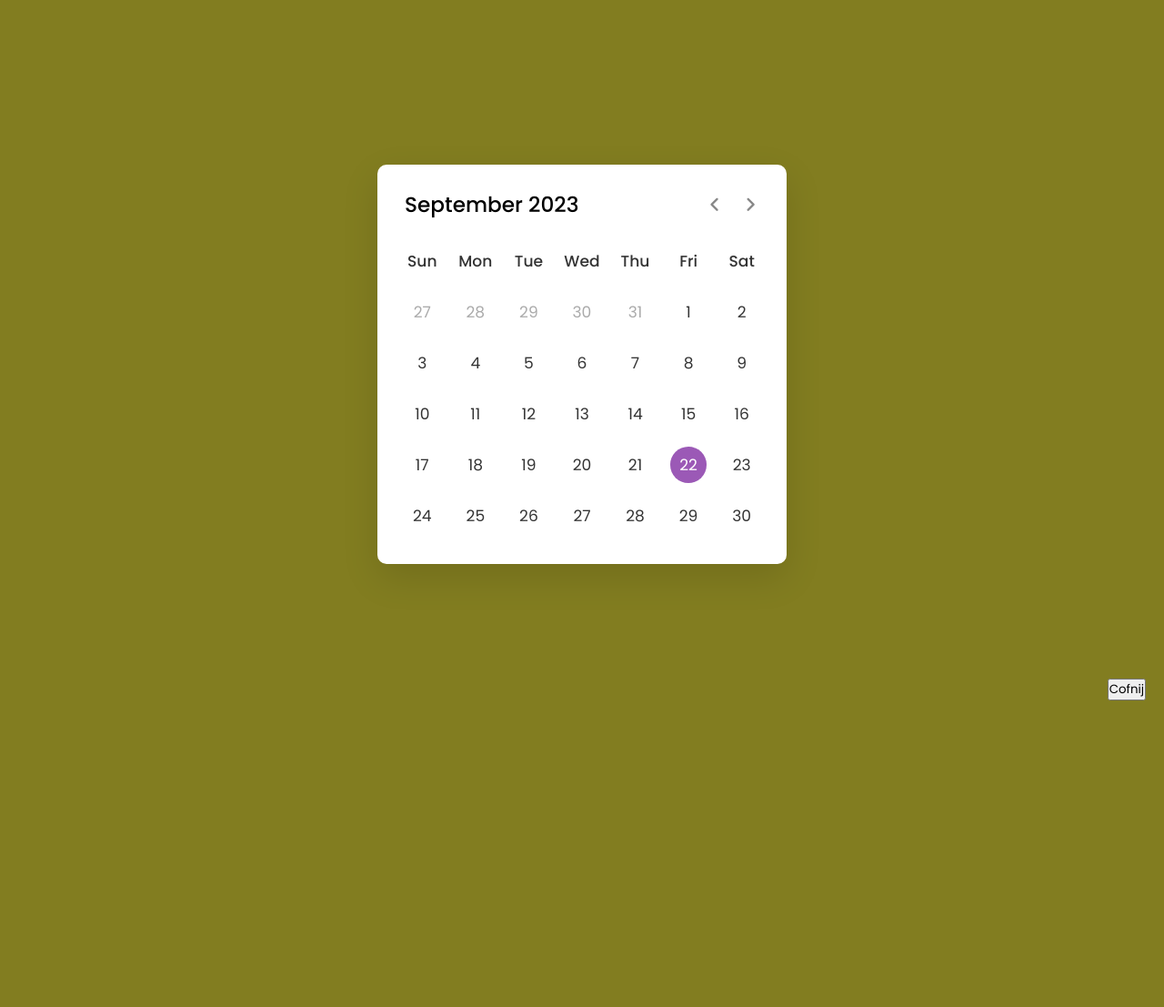
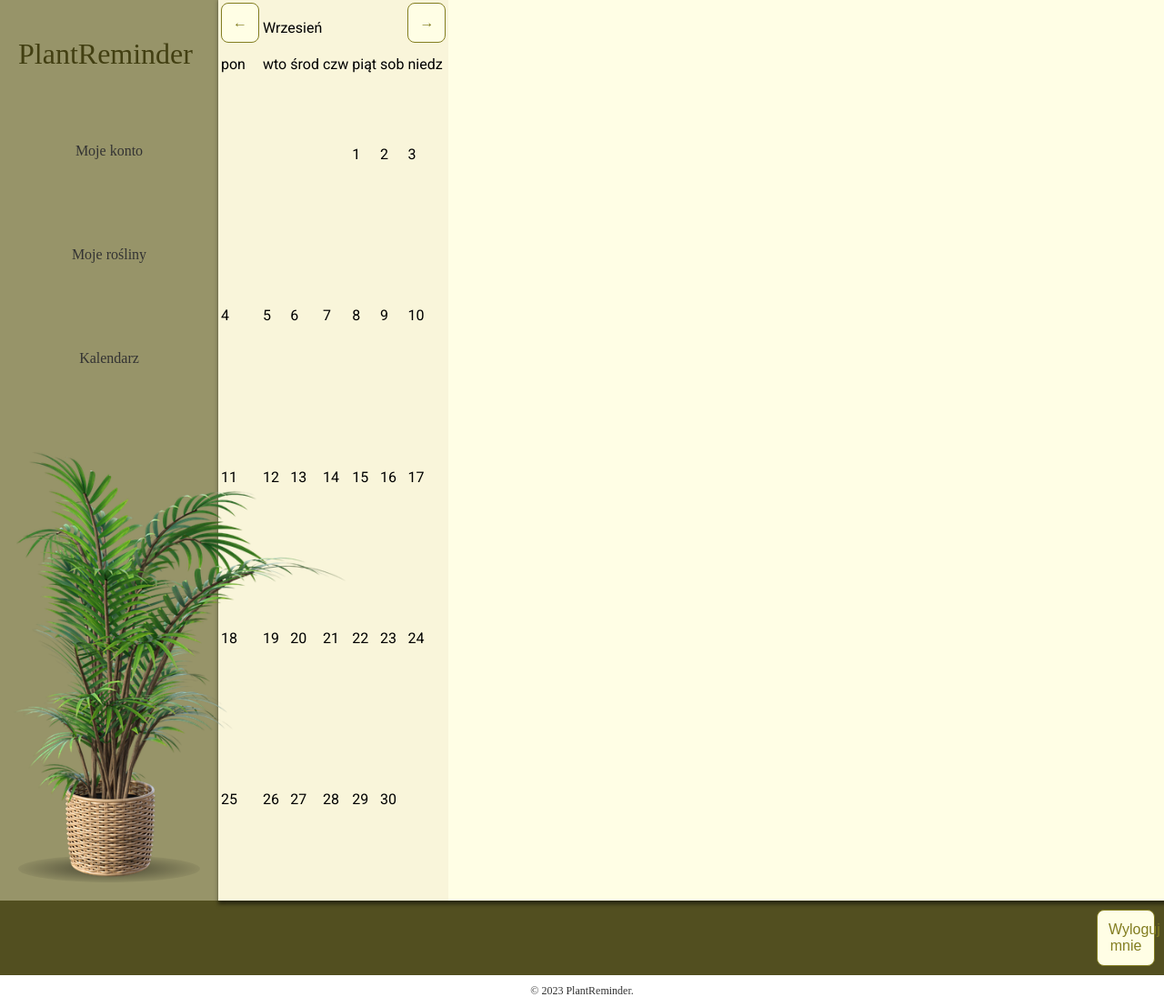
Before and after one commit to Maja06063/PlantReminder, a Flask app: template ServerApp/templates/calendar.html in a window 1280 px wide. Shown: the whole page at 91% size. Before the commit the page ends 770 px from the top, so only its background shows below. Run offline with Flask 3, Linux system fonts and the light colour scheme; the template is opened without the code that fills it, so the values that code supplies are empty.

Commit message:
pierwsze próby kalendarza

```diff
--- a/ServerApp/backend.py
+++ b/ServerApp/backend.py
@@ -36,6 +36,9 @@ def redirect_to_my_account_page():
 
     return "<script>location.href = '/';</script>"
 
+@app.route('/calendar', methods=['GET'])
+def redirect_to_calendar_page():
+    return render_template("calendar.html")
 
 @app.route('/podstrona_sign', methods=['GET','POST'])
 def redirect_to_sign_page():
--- a/ServerApp/static/scripts/calendar.js
+++ b/ServerApp/static/scripts/calendar.js
@@ -1,47 +1,36 @@
-const daysTag = document.querySelector(".days"),
-currentDate = document.querySelector(".current-date"),
-prevNextIcon = document.querySelectorAll(".icons span");
-// getting new date, current year and month
-let date = new Date(),
-currYear = date.getFullYear(),
-currMonth = date.getMonth();
-// storing full name of all months in array
-const months = ["January", "February", "March", "April", "May", "June", "July",
-              "August", "September", "October", "November", "December"];
-const renderCalendar = () => {
-    let firstDayofMonth = new Date(currYear, currMonth, 1).getDay(), // getting first day of month
-    lastDateofMonth = new Date(currYear, currMonth + 1, 0).getDate(), // getting last date of month
-    lastDayofMonth = new Date(currYear, currMonth, lastDateofMonth).getDay(), // getting last day of month
-    lastDateofLastMonth = new Date(currYear, currMonth, 0).getDate(); // getting last date of previous month
-    let liTag = "";
-    for (let i = firstDayofMonth; i > 0; i--) { // creating li of previous month last days
-        liTag += `<li class="inactive">${lastDateofLastMonth - i + 1}</li>`;
+let browsing_date = new Date();
+const months = ["Styczeń", "Luty", "Marzec", "Kwiecień", "Maj", "Czerwiec", "Lipiec",
+              "Sierpień", "Wrzesień", "Październik", "Listopad", "Grudzień"];
+let table_fields = document.querySelectorAll("#calendar tbody td");
+
+function prev_month(){
+    browsing_date = new Date(browsing_date.getFullYear(), browsing_date.getMonth() - 1, 1);
+    generate_calendar();
+}
+function next_month(){
+    browsing_date = new Date(browsing_date.getFullYear(), browsing_date.getMonth() + 1, 1);
+    generate_calendar();
+}
+function clear_calendar(){
+    for(i=0;i<table_fields.length;i++){
+        table_fields[i].innerHTML ="";
     }
-    for (let i = 1; i <= lastDateofMonth; i++) { // creating li of all days of current month
-        // adding active class to li if the current day, month, and year matched
-        let isToday = i === date.getDate() && currMonth === new Date().getMonth()
-                     && currYear === new Date().getFullYear() ? "active" : "";
-        liTag += `<li class="${isToday}">${i}</li>`;
+}
+function generate_calendar(){
+    let first_date_of_month = new Date (browsing_date.getFullYear(),browsing_date.getMonth(),1);
+    let last_date_of_month = new Date (browsing_date.getFullYear(),browsing_date.getMonth()+1,0);
+    let first_day_of_week = first_date_of_month.getDay();
+    if (first_day_of_week ==0){
+        first_day_of_week=7;
     }
-    for (let i = lastDayofMonth; i < 6; i++) { // creating li of next month first days
-        liTag += `<li class="inactive">${i - lastDayofMonth + 1}</li>`
+    // Obliczanie różnicy między datami w milisekundach
+    let milisec_in_month=Math.abs(last_date_of_month - first_date_of_month);
+    // Obliczanie liczby dni
+    let days_in_month = Math.floor(milisec_in_month / (1000 * 60 * 60 * 24));
+    clear_calendar()
+    document.querySelector("#calendar_top").innerHTML = months[browsing_date.getMonth()]
+    for(i=1;i<days_in_month+2;i++){
+        table_fields[i+first_day_of_week-2].innerHTML = i;
     }
-    currentDate.innerText = `${months[currMonth]} ${currYear}`; // passing current mon and yr as currentDate text
-    daysTag.innerHTML = liTag;
 }
-renderCalendar();
-prevNextIcon.forEach(icon => { // getting prev and next icons
-    icon.addEventListener("click", () => { // adding click event on both icons
-        // if clicked icon is previous icon then decrement current month by 1 else increment it by 1
-        currMonth = icon.id === "prev" ? currMonth - 1 : currMonth + 1;
-        if(currMonth < 0 || currMonth > 11) { // if current month is less than 0 or greater than 11
-            // creating a new date of current year & month and pass it as date value
-            date = new Date(currYear, currMonth, new Date().getDate());
-            currYear = date.getFullYear(); // updating current year with new date year
-            currMonth = date.getMonth(); // updating current month with new date month
-        } else {
-            date = new Date(); // pass the current date as date value
-        }
-        renderCalendar(); // calling renderCalendar function
-    });
-});
+generate_calendar();
--- a/ServerApp/static/styles/calendar.css
+++ b/ServerApp/static/styles/calendar.css
@@ -1,134 +1,3 @@
-/* Import Google font - Poppins */
-@import url('https://fonts.googleapis.com/css2?family=Poppins:wght@400;500;600&display=swap');
-*{
-  margin: 0;
-  padding: 0;
-  box-sizing: border-box;
-  font-family: 'Poppins', sans-serif;
+#calendar{
+  background-color: rgb(249, 245, 218);
 }
-body{
-  display: flex;
-  align-items: center;
-  padding: 0 10px;
-  justify-content: center;
-  min-height: 100vh;
-  background: #827d20;
-}
-.wrapper{
-  width: 450px;
-  background: #fff;
-  border-radius: 10px;
-  box-shadow: 0 15px 40px rgba(0,0,0,0.12);
-}
-.wrapper header{
-  display: flex;
-  align-items: center;
-  padding: 25px 30px 10px;
-  justify-content: space-between;
-}
-header .icons{
-  display: flex;
-}
-header .icons span{
-  height: 38px;
-  width: 38px;
-  margin: 0 1px;
-  cursor: pointer;
-  color: #878787;
-  text-align: center;
-  line-height: 38px;
-  font-size: 1.9rem;
-  user-select: none;
-  border-radius: 50%;
-}
-.icons span:last-child{
-  margin-right: -10px;
-}
-header .icons span:hover{
-  background: #f2f2f2;
-}
-header .current-date{
-  font-size: 1.45rem;
-  font-weight: 500;
-}
-.calendar{
-  padding: 20px;
-}
-.calendar ul{
-  display: flex;
-  flex-wrap: wrap;
-  list-style: none;
-  text-align: center;
-}
-.calendar .days{
-  margin-bottom: 20px;
-}
-.calendar li{
-  color: #333;
-  width: calc(100% / 7);
-  font-size: 1.07rem;
-}
-.calendar .weeks li{
-  font-weight: 500;
-  cursor: default;
-}
-.calendar .days li{
-  z-index: 1;
-  cursor: pointer;
-  position: relative;
-  margin-top: 30px;
-}
-.days li.inactive{
-  color: #aaa;
-}
-.days li.active{
-  color: #fff;
-}
-.days li::before{
-  position: absolute;
-  content: "";
-  left: 50%;
-  top: 50%;
-  height: 40px;
-  width: 40px;
-  z-index: -1;
-  border-radius: 50%;
-  transform: translate(-50%, -50%);
-}
-.days li.active::before{
-  background: #9B59B6;
-}
-.days li:not(.active):hover::before{
-  background: #f2f2f2;
-}
-.button {
-    background-color: #fffee5;
-    width: 10%;
-    margin-bottom: 10px;
-    border: 1px solid #3A3A3A;
-    color: #827d20;
-    border-color: #827d20;
-    border-radius: 8px;
-    padding: 12px;
-    font-size: 16px;
-  }
-
-  .return-button {
-    position: fixed;
-    right: 20px;
-    bottom: 30px;
-  }
-
-  .button:hover {
-    background-color: #fffee596;
-    box-shadow: 0 0 20px #3A3A3A;
-    transform: scale(1.065);
-  }
-
-  .button:active {
-    background-color: #d1f167;
-    transition: all 0.25s;
-    -webkit-transition: all 0.25s;
-    box-shadow: none;
-    transform: scale(0.98);
-  }
--- a/ServerApp/templates/calendar.html
+++ b/ServerApp/templates/calendar.html
@@ -1,45 +1,63 @@
 <!DOCTYPE html>
-<!-- Coding By CodingNepal - youtube.com/codingnepal -->
-<html lang="en" dir="ltr">
+<html>
 <head>
+  <title>PlantReminder | MajaSkibinska</title
   <meta charset="utf-8">
-    <title>Dynamic Calendar JavaScript | CodingNepal</title>
-    <link rel="stylesheet" href="calendar.css">
-    <meta name="viewport" content="width=device-width, initial-scale=1.0">
-    <!-- Google Font Link for Icons -->
-    <link rel="stylesheet" href="https://fonts.googleapis.com/css2?family=Material+Symbols+Rounded:opsz,wght,FILL,GRAD@20..48,100..700,0..1,-50..200">
-    <script src="calendar.js" defer></script>
+  <!-- Dodaj link do zewnętrznej czcionki (jeśli dostępna online) -->
+  <link href="https://fonts.googleapis.com/css2?family=Roboto&display=swap" rel="stylesheet">
+  <link rel="stylesheet" href="{{ url_for('static', filename='styles/styles.css') }}">
+  <link rel="stylesheet" href="{{ url_for('static', filename='styles/podstrona_login_style.css') }}"> <!-- Dodaj ten link -->
+  <script src="{{ url_for('static', filename='scripts/calendar.js') }}" defer></script>
+  <link rel="stylesheet" href="{{ url_for('static', filename='styles/calendar.css') }}">
 </head>
 <body>
-    <div class="wrapper">
-      <header>
-        <p class="current-date"></p>
-        <div class="icons">
-          <span id="prev" class="material-symbols-rounded">chevron_left</span>
-          <span id="next" class="material-symbols-rounded">chevron_right</span>
+  <div class="main-container">
+    <div class="sidebar-container">
+      <div class="sidebar">
+        <h1 class="no-bold-header">PlantReminder</h1>
+        <a href="/my_account">Moje konto</a>
+        <a href="#">Moje rośliny</a>
+        <a href="/calendar">Kalendarz</a>
+        <img src="{{ url_for('static', filename='img/areka.png') }}">
+        <div class="circle"></div>
       </div>
-      </header>
-      <div class="calendar">
-        <ul class="weeks">
-          <li>Sun</li>
-          <li>Mon</li>
-          <li>Tue</li>
-          <li>Wed</li>
-          <li>Thu</li>
-          <li>Fri</li>
-          <li>Sat</li>
-        </ul>
-        <ul class="days"></ul>
+      <div class="center-container">
+        <table class="calendar" id="calendar">
+          <thead>
+          <tr>
+          <td><button id="prev" onclick="prev_month()">&larr;</button></td>
+          <td colspan="5" id="calendar_top"></td>
+          <td><button id="next" onclick="next_month()">&rarr;</button></td>
+          <tr><td>pon</td><td>wto</td><td>środ</td><td>czw</td><td>piąt</td><td>sob</td><td>niedz</td></tr></thead>
+          <tbody>
+          <tr><td></td><td></td><td></td><td></td><td></td><td></td><td></td></tr><tr>
+          <tr><td></td><td></td><td></td><td></td><td></td><td></td><td></td></tr><tr>
+          <tr><td></td><td></td><td></td><td></td><td></td><td></td><td></td></tr><tr>
+          <tr><td></td><td></td><td></td><td></td><td></td><td></td><td></td></tr><tr>
+          <tr><td></td><td></td><td></td><td></td><td></td><td></td><td></td></tr><tr>
+          <tr><td></td><td></td><td></td><td></td><td></td><td></td><td></td></tr><tr>
+          </tbody>
+          </table>
       </div>
     </div>
-    <div class="button-container">
-        <button class="return-button" onclick="goBack()">Cofnij</button>
+    <div class="return-button-container">
+      <button class="return-button" onclick="log_out()">Wyloguj mnie</button>
     </div>
     <script>
-        function goBack() {
-          window.history.back();
+      function log_out() {
+        // Ustaw czas wygaśnięcia ciasteczka na datę w przeszłości (np. 1 stycznia 1970 roku)
+        const allCookies = document.cookie.split(';'); // Podziel ciasteczka po średniku
+        for (let i = 0; i < allCookies.length; i++) {
+        const cookie = allCookies[i].trim(); // Usuń ewentualne białe znaki
+        console.log(cookie);
+    }
+        document.cookie = "login" + "=; expires=Thu, 01 Jan 1970 00:00:00 UTC; path=/;";
+        window.location.href="/";
       }
     </script>
-
+  </div>
+  <div class="footer">
+    <p>© 2023 PlantReminder.</p>
+  </div>
 </body>
 </html>
--- a/ServerApp/templates/forgot_password.html
+++ b/ServerApp/templates/forgot_password.html
@@ -6,7 +6,7 @@
           font-weight: normal; /* Ustawienie normalnej grubości czcionki */
         }
     </style>
-  <title>Moja Podstrona</title>
+  <title>PlantReminder | MajaSkibinska</title
   <meta charset="utf-8">
   <!-- Dodaj link do zewnętrznej czcionki (jeśli dostępna online) -->
   <link href="https://fonts.googleapis.com/css2?family=Roboto&display=swap" rel="Roboto">
--- a/ServerApp/templates/index.html
+++ b/ServerApp/templates/index.html
@@ -8,7 +8,7 @@
     }
   </style>
   <meta charset="utf-8">
-  <title>Myappcss</title>
+  <title>PlantReminder | MajaSkibinska</title>
   <link rel="stylesheet" href="{{ url_for('static', filename='styles/styles.css') }}">
   <!-- Dodaj link do zewnętrznej czcionki (jeśli dostępna online) -->
   <link href="https://fonts.googleapis.com/css2?family=Roboto&display=swap" rel="Roboto">
--- a/ServerApp/templates/my_account.html
+++ b/ServerApp/templates/my_account.html
@@ -1,7 +1,7 @@
 <!DOCTYPE html>
 <html>
 <head>
-  <title>Moja Podstrona</title>
+  <title>PlantReminder | MajaSkibinska</title
   <meta charset="utf-8">
   <!-- Dodaj link do zewnętrznej czcionki (jeśli dostępna online) -->
   <link href="https://fonts.googleapis.com/css2?family=Roboto&display=swap" rel="stylesheet">
--- a/ServerApp/templates/podstrona_login.html
+++ b/ServerApp/templates/podstrona_login.html
@@ -1,7 +1,7 @@
 <!DOCTYPE html>
 <html>
 <head>
-  <title>Moja Podstrona</title>
+  <title>PlantReminder | MajaSkibinska</title
   <meta charset="utf-8">
   <!-- Dodaj link do zewnętrznej czcionki (jeśli dostępna online) -->
   <link href="https://fonts.googleapis.com/css2?family=Roboto&display=swap" rel="stylesheet">
@@ -15,7 +15,7 @@
         <h1 class="no-bold-header">PlantReminder</h1>
         <a href="/my_account">Moje konto</a>
         <a href="#">Moje rośliny</a>
-        <a href="calendar.html">Kalendarz</a>
+        <a href="/calendar">Kalendarz</a>
         <img src="{{ url_for('static', filename='img/areka.png') }}">
         <div class="circle"></div>
       </div>
--- a/ServerApp/templates/podstrona_sign.html
+++ b/ServerApp/templates/podstrona_sign.html
@@ -6,7 +6,7 @@
           font-weight: normal; /* Ustawienie normalnej grubości czcionki */
         }
     </style>
-  <title>Moja Podstrona</title>
+  <title>PlantReminder | MajaSkibinska</title
   <meta charset="utf-8">
   <!-- Dodaj link do zewnętrznej czcionki (jeśli dostępna online) -->
   <link href="https://fonts.googleapis.com/css2?family=Roboto&display=swap" rel="Roboto">
```
Lines whose indentation alone changed are shown as unchanged.
